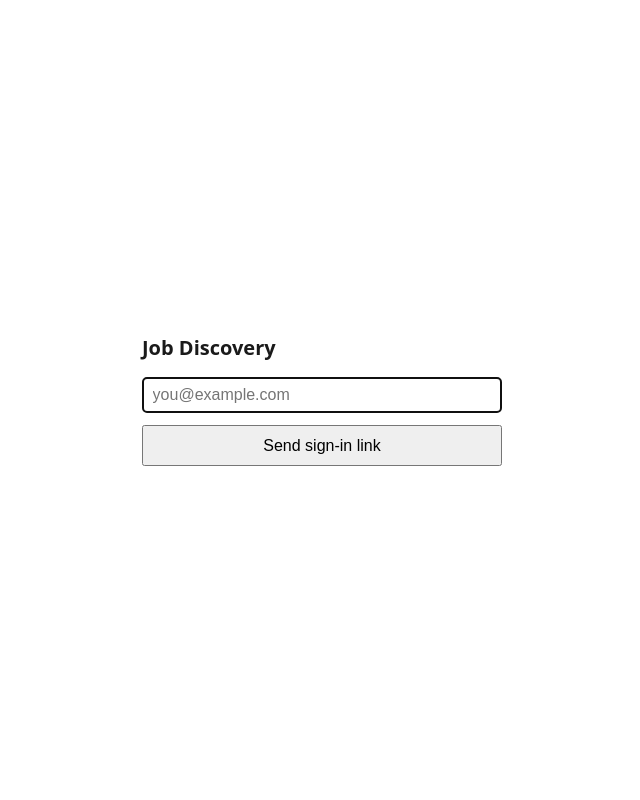
After one commit to tedunruh/job-discovery-mvp, a Flask app: page /login in a window 1280 px wide. The commit adds this page. Shown: the whole page, without its empty margins (318-958 px from the left). Run offline with Flask 3, Linux system fonts and the light colour scheme; some libraries are stand-ins or nearby versions.

Commit message:
Sprint 1, Story 2, Stage C: magic-link auth
New dashboard/auth.py: token generation (secrets.token_urlsafe), single-use
+ expiring verification via one UPDATE ... RETURNING against magic_links
(used_at IS NULL AND expires_at > now()), and email delivery through Resend
- with a dev fallback that prints the link instead when RESEND_API_KEY
isn't set, so the whole flow is testable without a live email account.

Routes: /login (GET form, POST sends a link only if the email matches an
existing users row - unrecognized emails get the identical generic
response, no signal either way, consistent with "hand-invited beta, not
self-serve signup"), /verify (consumes the token, establishes the
session), /logout. A require_login decorator replaces the CURRENT_USER_ID
hardcoding from Stage B on every route - session["user_id"] now, with a
visible "Sign out" control added to the dashboard toolbar.

Verified every path directly against the real DB and running server
before committing: unauthenticated access to / redirects to /login;
requesting a link for an unregistered email creates nothing (confirmed
via magic_links table, not just the generic UI response); a real token
gets created for a registered user and successfully logs in through
/verify; reusing that same token is rejected; a manually-created
already-expired token is rejected (didn't wait 15 real minutes - tested
the expiry math directly); logout clears the session and / is blocked
again afterward.

Moved collectors/company_list.py's removed identifier-format docs
reference and added a README section on provisioning beta users (direct
INSERT, same pattern as adding companies - no admin UI, out of scope).

Still needs from Ted: a Resend account + RESEND_API_KEY for real email
delivery (creating that account isn't something I can do). Until then,
magic links print to the server log - fine for local testing, not for
an actual second user.

Co-Authored-By: Claude Sonnet 5 <noreply@anthropic.com>

```diff
--- a/dashboard/app.py
+++ b/dashboard/app.py
@@ -1,11 +1,13 @@
 import os
 import sys
 from datetime import datetime, timedelta, timezone
+from functools import wraps
 
 sys.path.insert(0, os.path.dirname(os.path.dirname(os.path.abspath(__file__))))
 
 from flask import Flask, redirect, render_template, request, session, url_for
 
+from auth import create_magic_link, get_user_by_email, send_magic_link_email, verify_magic_link
 from db.db import get_conn, get_open_postings, mark_linkedin_seen, set_applied
 from filters import is_remote_us
 
@@ -15,11 +17,15 @@ app = Flask(__name__)
 app.secret_key = os.environ.get("SECRET_KEY", "dev-only-not-for-production")
 app.permanent_session_lifetime = timedelta(days=90)
 
-# Hardcoded pending auth (Sprint 1, Story 2 Stage C). Every route below should
-# read the user id from here, not inline, so swapping this for a real
-# session-derived current_user is a one-line change to this constant's
-# definition, not a hunt through every route.
-CURRENT_USER_ID = 1
+
+def require_login(view):
+    @wraps(view)
+    def wrapped(*args, **kwargs):
+        if not session.get("user_id"):
+            return redirect(url_for("login"))
+        return view(*args, **kwargs)
+
+    return wrapped
 
 
 def humanize_posted_at(dt):
@@ -41,11 +47,60 @@ def humanize_posted_at(dt):
 app.jinja_env.filters["humanize"] = humanize_posted_at
 
 
-@app.route("/")
-def index():
+@app.route("/login", methods=["GET", "POST"])
+def login():
+    if request.method == "GET":
+        return render_template("login.html", sent=False, error=None)
+
+    email = request.form.get("email", "").strip().lower()
     conn = get_conn()
     try:
-        postings = get_open_postings(conn, CURRENT_USER_ID)
+        user = get_user_by_email(conn, email)
+        if user:
+            token = create_magic_link(conn, user["id"])
+            conn.commit()
+            link_url = url_for("verify", token=token, _external=True)
+            send_magic_link_email(email, link_url)
+        # Same response whether or not the email is registered - don't leak
+        # which emails exist. This is a hand-invited beta list, not
+        # self-serve signup: an unrecognized email just doesn't get a link.
+    finally:
+        conn.close()
+    return render_template("login.html", sent=True, error=None)
+
+
+@app.route("/verify")
+def verify():
+    token = request.args.get("token", "")
+    conn = get_conn()
+    try:
+        user_id = verify_magic_link(conn, token)
+        conn.commit()
+    finally:
+        conn.close()
+
+    if not user_id:
+        return render_template("login.html", sent=False, error="That link is invalid, expired, or already used.")
+
+    session.clear()
+    session.permanent = True
+    session["user_id"] = user_id
+    return redirect(url_for("index"))
+
+
+@app.route("/logout", methods=["POST"])
+def logout():
+    session.clear()
+    return redirect(url_for("login"))
+
+
+@app.route("/")
+@require_login
+def index():
+    user_id = session["user_id"]
+    conn = get_conn()
+    try:
+        postings = get_open_postings(conn, user_id)
     finally:
         conn.close()
 
@@ -57,6 +112,7 @@ def index():
 
 
 @app.route("/toggle_remote_us", methods=["POST"])
+@require_login
 def toggle_remote_us():
     session.permanent = True
     session["remote_us_only"] = request.form.get("remote_us_only") == "true"
@@ -64,10 +120,11 @@ def toggle_remote_us():
 
 
 @app.route("/mark_seen/<int:posting_id>", methods=["POST"])
+@require_login
 def mark_seen(posting_id):
     conn = get_conn()
     try:
-        mark_linkedin_seen(conn, posting_id, CURRENT_USER_ID)
+        mark_linkedin_seen(conn, posting_id, session["user_id"])
         conn.commit()
     finally:
         conn.close()
@@ -75,11 +132,12 @@ def mark_seen(posting_id):
 
 
 @app.route("/set_applied/<int:posting_id>", methods=["POST"])
+@require_login
 def set_applied_route(posting_id):
     applied = request.form.get("applied") == "true"
     conn = get_conn()
     try:
-        set_applied(conn, posting_id, applied, CURRENT_USER_ID)
+        set_applied(conn, posting_id, applied, session["user_id"])
         conn.commit()
     finally:
         conn.close()
--- /dev/null
+++ b/dashboard/auth.py
@@ -0,0 +1,70 @@
+import os
+import secrets
+from datetime import datetime, timedelta, timezone
+
+import psycopg2.extras
+import requests
+
+MAGIC_LINK_TTL_MINUTES = 15
+RESEND_URL = "https://api.resend.com/emails"
+
+
+def get_user_by_email(conn, email):
+    with conn.cursor(cursor_factory=psycopg2.extras.RealDictCursor) as cur:
+        cur.execute("SELECT * FROM users WHERE email = %s", (email,))
+        return cur.fetchone()
+
+
+def create_magic_link(conn, user_id, ttl_minutes=MAGIC_LINK_TTL_MINUTES):
+    """Insert a fresh single-use token for this user. Returns the token."""
+    token = secrets.token_urlsafe(32)
+    expires_at = datetime.now(timezone.utc) + timedelta(minutes=ttl_minutes)
+    with conn.cursor() as cur:
+        cur.execute(
+            "INSERT INTO magic_links (token, user_id, expires_at) VALUES (%s, %s, %s)",
+            (token, user_id, expires_at),
+        )
+    return token
+
+
+def verify_magic_link(conn, token):
+    """Validate and consume a token in one step. Returns the user_id on
+    success, or None if the token doesn't exist, already expired, or was
+    already used - callers can't distinguish which, by design (same as not
+    revealing whether an email is registered)."""
+    with conn.cursor(cursor_factory=psycopg2.extras.RealDictCursor) as cur:
+        cur.execute(
+            """
+            UPDATE magic_links
+            SET used_at = now()
+            WHERE token = %s AND used_at IS NULL AND expires_at > now()
+            RETURNING user_id
+            """,
+            (token,),
+        )
+        row = cur.fetchone()
+        return row["user_id"] if row else None
+
+
+def send_magic_link_email(email, link_url):
+    """Send the login link via Resend. If RESEND_API_KEY isn't set, prints
+    the link instead - lets the whole flow be tested locally (and on a fresh
+    Render/Railway deploy before secrets are configured) without a live
+    email account."""
+    api_key = os.environ.get("RESEND_API_KEY")
+    if not api_key:
+        print(f"[dev] RESEND_API_KEY not set — magic link for {email}: {link_url}")
+        return
+
+    resp = requests.post(
+        RESEND_URL,
+        headers={"Authorization": f"Bearer {api_key}"},
+        json={
+            "from": os.environ.get("RESEND_FROM", "Job Discovery <onboarding@resend.dev>"),
+            "to": [email],
+            "subject": "Your Job Discovery sign-in link",
+            "text": f"Sign in: {link_url}\n\nThis link expires in {MAGIC_LINK_TTL_MINUTES} minutes and works once.",
+        },
+        timeout=10,
+    )
+    resp.raise_for_status()
--- /dev/null
+++ b/dashboard/templates/login.html
@@ -0,0 +1,32 @@
+<!DOCTYPE html>
+<html>
+<head>
+  <meta charset="utf-8">
+  <title>Sign in — Job Discovery</title>
+  <style>
+    :root { color-scheme: light; }
+    body { font-family: system-ui, sans-serif; color: #1a1a1a; background: #fff; display: flex; align-items: center; justify-content: center; min-height: 100vh; margin: 0; }
+    .card { max-width: 360px; width: 100%; padding: 2rem; }
+    h1 { font-size: 1.25rem; margin: 0 0 1rem; }
+    input[type="email"] { width: 100%; padding: 0.5rem 0.6rem; font-size: 1rem; border: 1px solid #ccc; border-radius: 4px; box-sizing: border-box; margin-bottom: 0.75rem; }
+    button { width: 100%; padding: 0.6rem; font-size: 1rem; cursor: pointer; }
+    .msg { padding: 0.75rem; border-radius: 4px; margin-bottom: 1rem; font-size: 0.9rem; }
+    .msg.sent { background: #e6f4ea; color: #1e4620; }
+    .msg.error { background: #fce8e6; color: #7a271a; }
+  </style>
+</head>
+<body>
+  <div class="card">
+    <h1>Job Discovery</h1>
+    {% if sent %}
+      <p class="msg sent">If that email is on the list, a sign-in link is on its way. It expires in 15 minutes and works once.</p>
+    {% elif error %}
+      <p class="msg error">{{ error }}</p>
+    {% endif %}
+    <form method="post" action="/login">
+      <input type="email" name="email" placeholder="you@example.com" required autofocus>
+      <button type="submit">Send sign-in link</button>
+    </form>
+  </div>
+</body>
+</html>
```
Also changed, not shown: dashboard/templates/index.html (+8 -1 lines), README.md, 1 other file.
